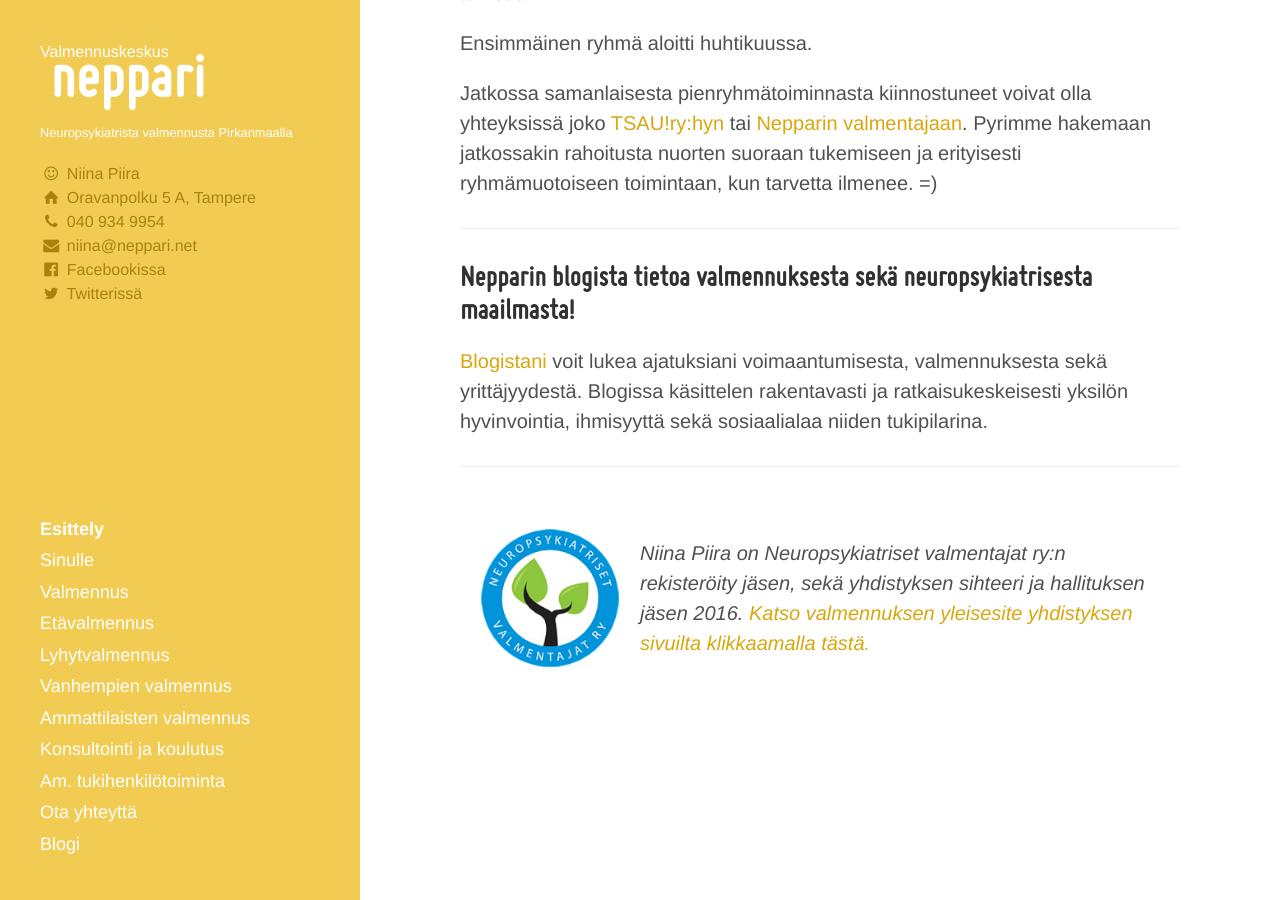
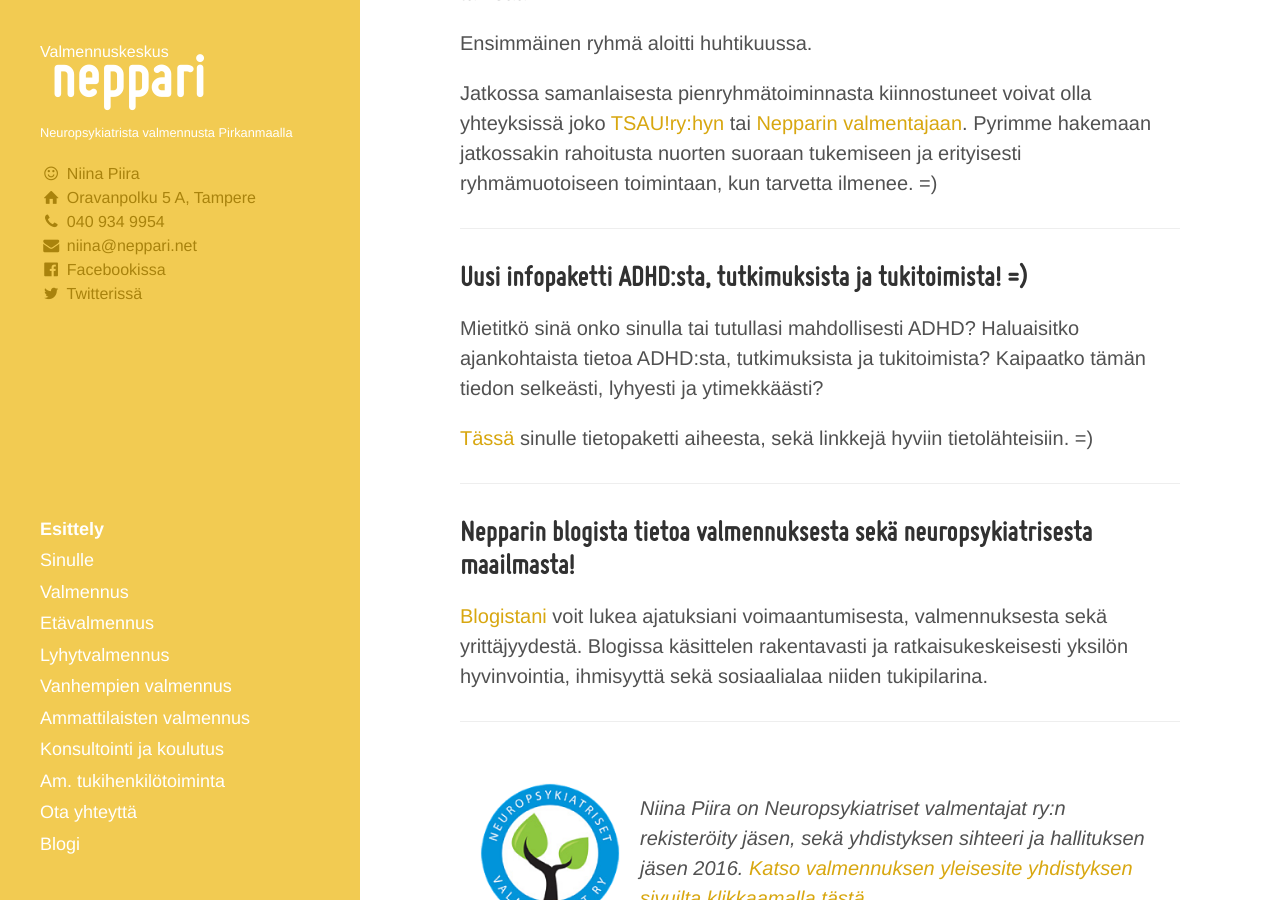
Before and after one commit to niinapiira/neppari.net, a Jekyll site: the page built from index.md, in a window 1280 px wide and 900 px high, scrolled down 1830 px. Built offline with Jekyll 4.4.1, drawn with Linux system fonts in a browser that asks for light colours.

Commit message:
Updated index.md

```diff
--- a/index.md
+++ b/index.md
@@ -73,6 +73,16 @@ Jatkossa samanlaisesta pienryhmätoiminnasta kiinnostuneet voivat olla yhteyksis
 
 ___
 
+## Uusi infopaketti ADHD:sta, tutkimuksista ja tukitoimista! =)
+
+Mietitkö sinä onko sinulla tai tutullasi mahdollisesti ADHD?
+Haluaisitko ajankohtaista tietoa ADHD:sta, tutkimuksista ja tukitoimista?
+Kaipaatko tämän tiedon selkeästi, lyhyesti ja ytimekkäästi?
+
+[Tässä](/pieni-adhd-infopaketti) sinulle tietopaketti aiheesta, sekä linkkejä hyviin tietolähteisiin. =)
+
+___
+
 ## Nepparin blogista tietoa valmennuksesta sekä neuropsykiatrisesta maailmasta!
 
 [Blogistani](/blogi) voit lukea ajatuksiani voimaantumisesta, valmennuksesta sekä yrittäjyydestä. Blogissa käsittelen rakentavasti ja ratkaisukeskeisesti yksilön hyvinvointia, ihmisyyttä sekä sosiaalialaa niiden tukipilarina.
```
